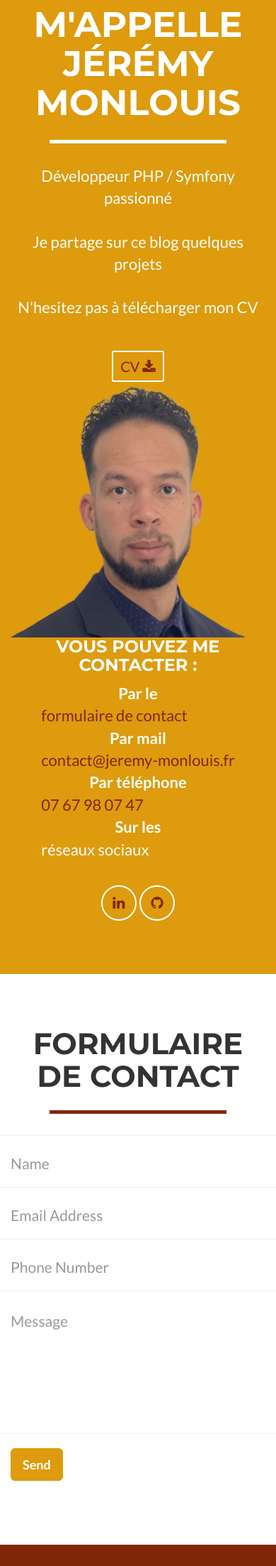
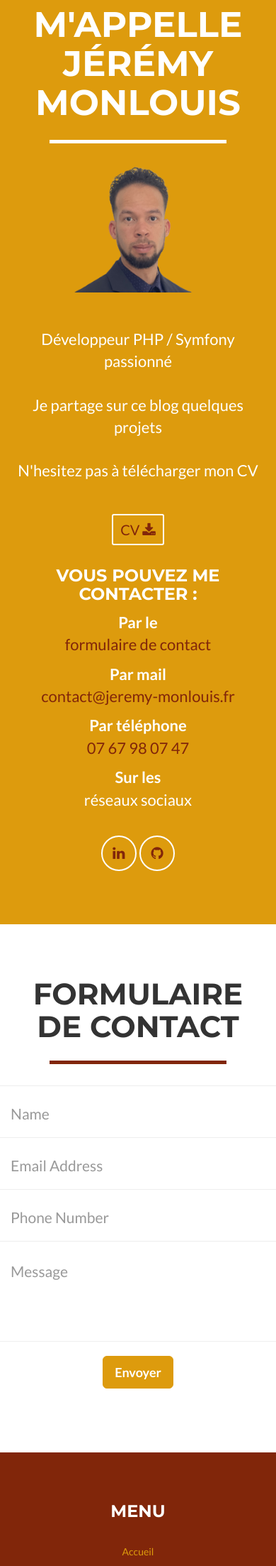
Before and after one commit to jeremymls/blog, a PHP site: template templates/homepage.twig in a window 390 px wide. Shown: the part 1017-3223 px from the top of the page at 71% size. Run offline with PHP 8.4, Linux system fonts and the light colour scheme; the template is opened without the code that fills it, so the values that code supplies are empty; some libraries are stand-ins or nearby versions.

Commit message:
Responsive HomePage

```diff
--- a/assets/less/custom-style.less
+++ b/assets/less/custom-style.less
@@ -22,7 +22,8 @@
     a, a:focus,a:hover {
         color: @theme-primary;
     }
-    #right-col{
+    #intro{
+        margin-bottom: 3rem;
         p{
             font-size: 22px;
             margin-bottom: 3rem;
@@ -38,10 +39,22 @@
             }
         }
     }
+    @media screen and (max-width: 1200px) {
+        img{
+            width: 50%;
+            margin-bottom: 5rem;
+        }
+    }
 
     @media screen and (max-width: 768px) {
         .dl-horizontal{
             text-align: center;
+            div {
+                margin: 1rem !important;
+                dd{
+                    margin: 0 auto;
+                }
+            }
         }
     }
 }
@@ -66,6 +79,9 @@
     .footer-col{
         .dl-horizontal{
             text-align: center;
+            dd{
+                margin: 0 auto;
+            }
         }
     }
 }
--- a/templates/homepage.twig
+++ b/templates/homepage.twig
@@ -61,17 +61,17 @@
             </div>
             <div class="row">
 
-                <div id="right-col" class="col-lg-5 text-center">
+                <div class="col-md-5 col-lg-push-5 col-lg-2  text-center">
+                    <img width="100%"  src="assets/img/photo.png" alt="">
+                </div>
+
+                <div id="intro" class="col-md-6 col-lg-pull-2 col-lg-5 text-center">
                     <p>Développeur PHP / Symfony passionné<p/>
 					<p>Je partage sur ce blog quelques projets</p>
                     <p>N'hesitez pas à télécharger mon CV</p>
 					<div class="row">
                         <a href="assets/CV.pdf" target="_blank" class="btn btn-sm btn-outline">CV <i class="fa fa-download"></i></a>
 					</div>
-                </div>
-
-                <div class="col-lg-2 text-center">
-                    <img width="100%"  src="assets/img/photo.png" alt="">
                 </div>
 
                 <div class="col-lg-5 text-center">
@@ -105,7 +105,6 @@
                 </div>
 
             </div>
-
         </div>
     </section>
 
@@ -147,15 +146,15 @@
                         <div class="row control-group">
                             <div class="form-group col-xs-12 floating-label-form-group controls">
                                 <label>Message</label>
-                                <textarea rows="5" class="form-control" placeholder="Message" id="message" required data-validation-required-message="Please enter a message."></textarea>
+                                <textarea rows="3" class="form-control" placeholder="Message" id="message" required data-validation-required-message="Please enter a message."></textarea>
                                 <p class="help-block text-danger"></p>
                             </div>
                         </div>
                         <br>
                         <div id="success"></div>
                         <div class="row">
-                            <div class="form-group col-xs-12">
-                                <button type="submit" class="btn btn-success btn-lg">Send</button>
+                            <div class="form-group col-xs-12 text-center">
+                                <button type="submit" class="btn btn-success btn-lg">Envoyer</button>
                             </div>
                         </div>
                     </form>
```
Also changed, not shown: assets/css/freelancer.min.css.
